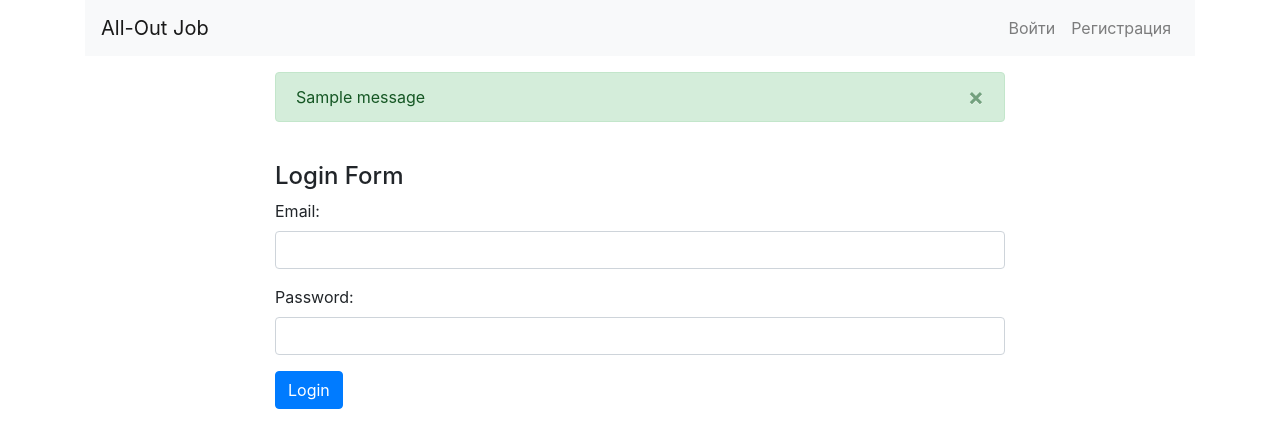
After one commit to paraleipsis/AllOutJob, a Django app: page /subscription/login/ in a window 1280 px wide. The commit adds this page. Shown: the top 448 px of the page. Run offline with Django 4.2, Linux system fonts and the light colour scheme; tables that the repository leaves empty hold one stand-in row (values such as "Sample post"); one stand-in notice (Sample message) is shown; parts of the project's set-up code (start-up, migrations or seed data) failed here and were passed over.

Commit message:
add user register/login/update forms, pagination for home page

```diff
--- a/src/alloutjob/urls.py
+++ b/src/alloutjob/urls.py
@@ -14,11 +14,12 @@ Including another URLconf
     2. Add a URL to urlpatterns:  path('blog/', include('blog.urls'))
 """
 from django.contrib import admin
-from django.urls import path
+from django.urls import path, include
 from scraper.views import home_view, list_view
 
 urlpatterns = [
     path('admin/', admin.site.urls),
     path('list/', list_view, name='list'),
+    path('subscription/', include(('subscription.urls', 'subscription'))),
     path('', home_view, name='home'),
 ]
--- a/src/run_scraper.py
+++ b/src/run_scraper.py
@@ -81,7 +81,7 @@ if errors:
     qs = Error.objects.filter(timestamp=dt.date.today())
     if qs.exists():
         err = qs.first()
-        err.data.update({'errors': errors})
+        # err.data.update({'errors': errors})
         err.save()
     else:
         er = Error(data=f'errors:{errors}').save()
--- a/src/scraper/templates/scraper/home.html
+++ b/src/scraper/templates/scraper/home.html
@@ -5,12 +5,12 @@
 {% block content %}
 <div class="row">
     <div class="col">
-        <h2>Vacancies Scraper</h2>
+        <h2 class="text-center my-3">Vacancies Scraper</h2>
     </div>
 </div>
 <div class="row">
-    <div class="col-md-6 mx-auto">
-        <h4>Fill out the form to view vacancies</h4>
+    <div class="col-md-8 mx-auto">
+        <h4 class="my-2">Fill out the form to view vacancies</h4>
         <form method="GET" action="{% url 'list' %}">
             <div class="form-group">
                 {{ form.as_p }}
--- /dev/null
+++ b/src/subscription/forms.py
@@ -0,0 +1,88 @@
+from django import forms
+from django.contrib.auth import get_user_model, authenticate
+from django.contrib.auth.hashers import check_password
+
+from scraper.models import City, Specialization
+
+User = get_user_model()
+
+
+class UserLoginForm(forms.Form):
+    email = forms.CharField(
+        widget=forms.EmailInput(attrs={'class': 'form-control'})
+    )
+    password = forms.CharField(
+        widget=forms.PasswordInput(attrs={'class': 'form-control'})
+    )
+
+    def clean(self, *args, **kwargs):
+        email = self.cleaned_data.get('email').strip()
+        password = self.cleaned_data.get('password').strip()
+
+        if email and password:
+            qs = User.objects.filter(email=email)
+            if not qs.exists():
+                raise forms.ValidationError('no such user')
+            if not check_password(password, qs[0].password):
+                raise forms.ValidationError('wrong password')
+            user = authenticate(email=email, password=password)
+            if not user:
+                raise forms.ValidationError('account is not available')
+        return super(UserLoginForm, self).clean(*args, **kwargs)
+
+
+class UserRegistrationForm(forms.ModelForm):
+    email = forms.CharField(
+        label='Input email',
+        widget=forms.EmailInput(attrs={'class': 'form-control'})
+    )
+    password = forms.CharField(
+        label='Input password',
+        widget=forms.PasswordInput(attrs={'class': 'form-control'})
+    )
+    password2 = forms.CharField(
+        label='Confirm password',
+        widget=forms.PasswordInput(attrs={'class': 'form-control'})
+    )
+
+    class Meta:
+        model = User
+        fields = ('email',)
+
+    def clean_password2(self):
+        data = self.cleaned_data
+        if data['password'] != data['password2']:
+            raise forms.ValidationError("passwords don't match")
+        return data['password']
+
+
+class UserUpdateForm(forms.Form):
+    city = forms.ModelChoiceField(
+        queryset=City.objects.all(),
+        to_field_name='slug',
+        required=True,
+        widget=forms.Select(attrs={'class': 'form-control'}),
+        label='City',
+        initial=City.objects.get(name='Иркутск'),
+        empty_label=None
+    )
+
+    specialization = forms.ModelChoiceField(
+        queryset=Specialization.objects.all(),
+        to_field_name='slug',
+        required=True,
+        widget=forms.Select(attrs={'class': 'form-control'}),
+        label='Specialization',
+        initial=Specialization.objects.get(name='Python'),
+        empty_label=None
+    )
+
+    sub_on = forms.BooleanField(
+        required=False,
+        widget=forms.CheckboxInput,
+        label='Receive new vacancies on email'
+    )
+
+    class Meta:
+        model = User
+        fields = ('city', 'specialization', 'sub_on')
--- /dev/null
+++ b/src/subscription/templates/subscription/login.html
@@ -0,0 +1,19 @@
+{% extends "base.html" %}
+
+{% block title %} Login {% endblock %}
+
+{% block content %}
+
+<div class="row">
+    <div class="col-md-8 mx-auto">
+        <h4 class="my-2">Login Form</h4>
+        <form method="POST" action="">{% csrf_token %}
+            <div class="form-group">
+                {{ form.as_p }}
+            </div>
+            <button type="submit" class="btn btn-primary">Login</button>
+        </form>
+    </div>
+</div>
+
+{% endblock %}
--- /dev/null
+++ b/src/subscription/urls.py
@@ -0,0 +1,11 @@
+from django.contrib import admin
+from django.urls import path
+from subscription.views import login_view, logout_view, register_view, update_view, delete_view
+
+urlpatterns = [
+    path('login/', login_view, name='login'),
+    path('logout/', logout_view, name='logout'),
+    path('register/', register_view, name='register'),
+    path('update/', update_view, name='update'),
+    path('delete/', delete_view, name='delete'),
+]
--- a/src/subscription/views.py
+++ b/src/subscription/views.py
@@ -1,3 +1,69 @@
-from django.shortcuts import render
+from django.shortcuts import render, redirect
+from django.contrib.auth import login, authenticate, logout, get_user_model
+from subscription.forms import UserLoginForm, UserRegistrationForm, UserUpdateForm
+from django.contrib import messages
 
-# Create your views here.
+User = get_user_model()
+
+
+def login_view(request):
+    form = UserLoginForm(request.POST or None)
+    if form.is_valid():
+        data = form.cleaned_data
+        email = data.get('email')
+        password = data.get('password')
+        user = authenticate(request, email=email, password=password)
+        login(request, user)
+        return redirect('home')
+    return render(request, 'subscription/login.html', {'form': form})
+
+
+def logout_view(request):
+    logout(request)
+    return redirect('home')
+
+
+def register_view(request):
+    form = UserRegistrationForm(request.POST or None)
+    if form.is_valid():
+        new_user = form.save(commit=False)
+        new_user.set_password(form.cleaned_data['password'])
+        new_user.save()
+        messages.success(request, 'Register successful')
+        return render(request, 'subscription/register_done.html', {'new_user': new_user})
+    return render(request, 'subscription/register.html', {'form': form})
+
+
+def update_view(request):
+    if request.user.is_authenticated:
+        user = request.user
+        if request.method == 'POST':
+            form = UserUpdateForm(request.POST)
+            if form.is_valid():
+                data = form.cleaned_data
+                user.city = data['city']
+                user.specialization = data['specialization']
+                user.sub_on = data['sub_on']
+                user.save()
+                messages.success(request, 'Data saved')
+                return redirect('subscription:update')
+        form = UserUpdateForm(
+            initial={
+                'city': user.city,
+                'specialization': user.specialization,
+                'sub_on': user.sub_on
+            })
+        return render(request, 'subscription/update.html', {'form': form})
+
+    else:
+        return redirect('subscription:login')
+
+
+def delete_view(request):
+    if request.user.is_authenticated:
+        user = request.user
+        if request.method == 'POST':
+            qs = User.objects.get(pk=user.pk)
+            qs.delete()
+            messages.error(request, 'User is deleted')
+    return redirect('subscription:login')
--- a/src/templates/base.html
+++ b/src/templates/base.html
@@ -13,6 +13,7 @@
 </head>
 <body>
 
+<div class="container">
     <nav class="navbar navbar-expand-lg navbar-light bg-light">
         <a class="navbar-brand" href="{% url 'home' %}">All-Out Job</a>
         <button class="navbar-toggler" type="button" data-toggle="collapse" data-target="#navbarSupportedContent"
@@ -20,36 +21,65 @@
             <span class="navbar-toggler-icon"></span>
         </button>
 
-    <div class="collapse navbar-collapse" id="navbarSupportedContent">
-        <ul class="navbar-nav mr-auto">
-            <li class="nav-item active">
-                <a class="nav-link" href="#">Home <span class="sr-only">(current)</span></a>
+        <div class="collapse navbar-collapse" id="navbarNav">
+            <ul class="navbar-nav ml-auto">
+
+                {% if user.is_authenticated %}
+
+                <li class="nav-item">
+                    <a class="nav-link" href="{% url 'subscription:logout' %} ">Выйти</a>
                 </li>
-            <li class="nav-item">
-                <a class="nav-link" href="#">Link</a>
+
+                <li class="nav-item {% if request.path == update_url %} active {% endif %} ">
+                    <a class="nav-link" href="{% url 'subscription:update' %} ">Профиль</a>
                 </li>
-            <li class="nav-item dropdown">
-                <a class="nav-link dropdown-toggle" href="#" id="navbarDropdown" role="button" data-toggle="dropdown"
-                   aria-haspopup="true" aria-expanded="false">
-                    Dropdown
-                </a>
-                <div class="dropdown-menu" aria-labelledby="navbarDropdown">
-                    <a class="dropdown-item" href="#">Action</a>
-                    <a class="dropdown-item" href="#">Another action</a>
-                    <div class="dropdown-divider"></div>
-                    <a class="dropdown-item" href="#">Something else here</a>
-                </div>
+
+                {% else %}
+
+                <li class="nav-item {% if request.path == login_url %} active {% endif %}">
+                    <a class="nav-link" href="{% url 'subscription:login' %}">Войти</a>
                 </li>
-            <li class="nav-item">
-                <a class="nav-link disabled" href="#" tabindex="-1" aria-disabled="true">Disabled</a>
+
+                <li class="nav-item {% if request.path == register_url %} active {% endif %}">
+                    <a class="nav-link" href="{% url 'subscription:register' %}">Регистрация</a>
                 </li>
+
+                {% endif %}
+
             </ul>
-        <form class="form-inline my-2 my-lg-0">
-            <input class="form-control mr-sm-2" type="search" placeholder="Search" aria-label="Search">
-            <button class="btn btn-outline-success my-2 my-sm-0" type="submit">Search</button>
-        </form>
         </div>
     </nav>
+</div>
+
+<div class="container">
+    <div class="row">
+        <div class="col-8 mx-auto my-3">
+            {% if messages %}
+
+            {% for message in messages %}
+            {% if message.level == DEFAULT_MESSAGE_LEVELS.ERROR %}
+            <div class="alert alert-danger alert-dismissible fade show" role="alert">
+                {{ message }}
+                <button type="button" class="close" data-dismiss="alert" aria-label="Close">
+                    <span aria-hidden="true">&times;</span>
+                </button>
+            </div>
+            {% else %}
+            <div class="alert alert-success alert-dismissible fade show" role="alert">
+                {{ message }}
+                <button type="button" class="close" data-dismiss="alert" aria-label="Close">
+                    <span aria-hidden="true">&times;</span>
+                </button>
+            </div>
+            {% endif %}
+
+
+            {% endfor %}
+
+            {% endif %}
+        </div>
+    </div>
+</div>
 
 <div class="container">
     {% block content %}{% endblock %}
```
Also changed, not shown: src/scraper/forms.py (+7 -2 lines), src/scraper/templates/scraper/list.html (+56 -1 lines), src/scraper/views.py (+10 -3 lines), src/subscription/templates/subscription/register.html (added, +19 -0 lines), src/subscription/templates/subscription/register_done.html (added, +14 -0 lines), src/subscription/templates/subscription/update.html (added, +25 -0 lines). Lines whose indentation alone changed are shown as unchanged.
